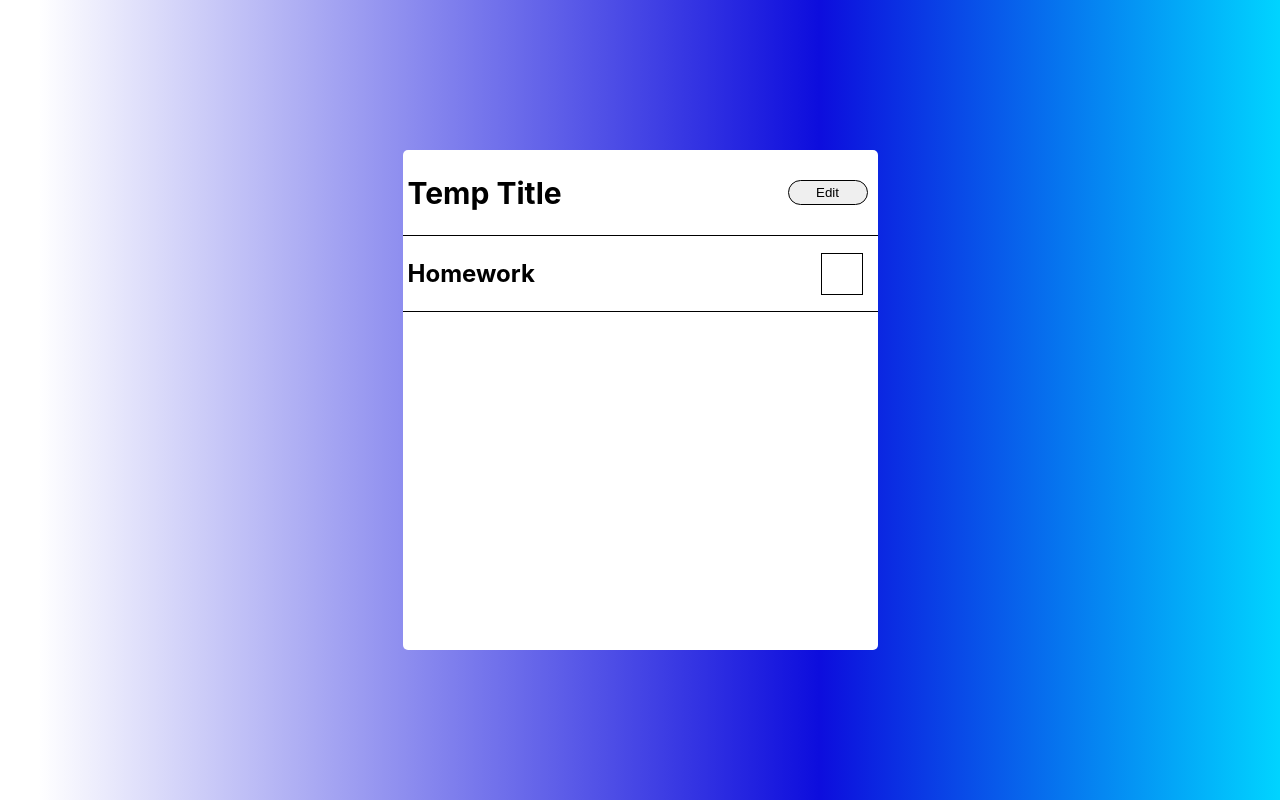
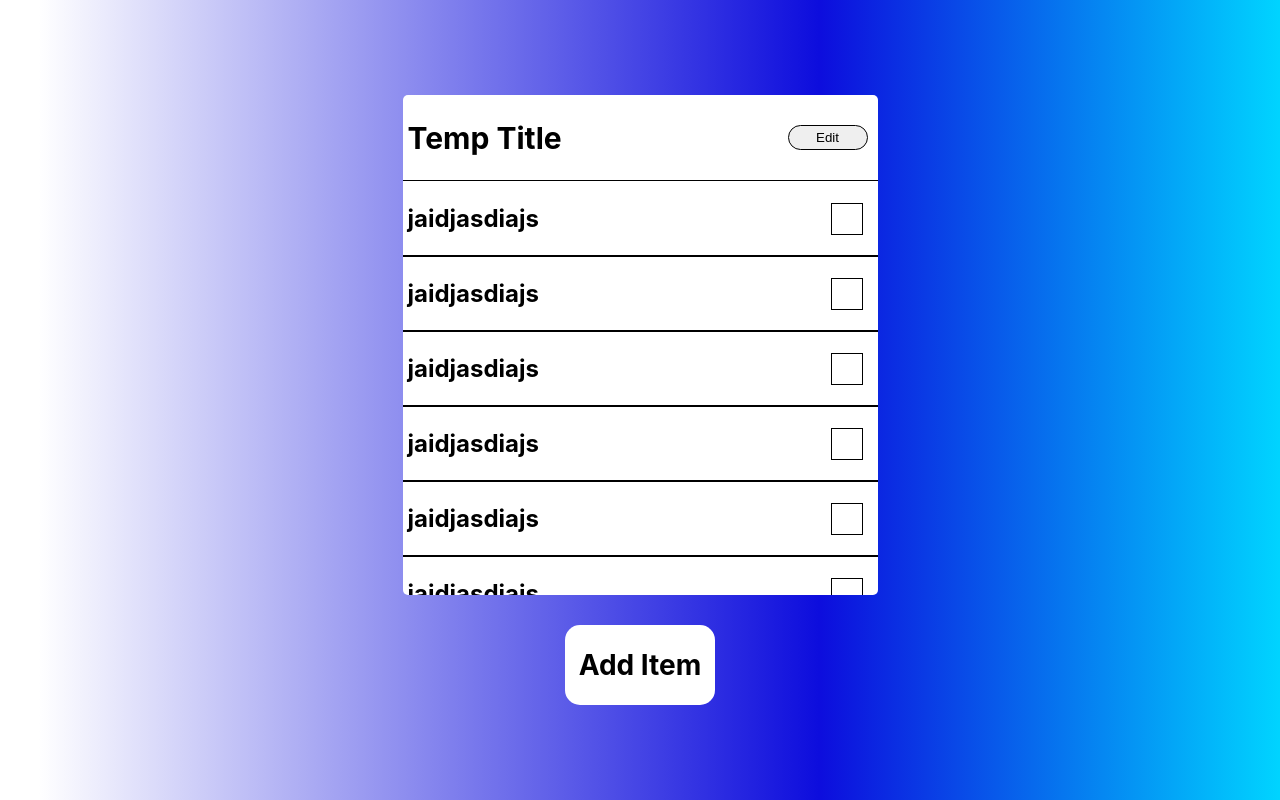
Before and after one commit to tanSiru/Todo-app, a React (Create React App) app in the folder todo-app/: page / in a window 1280 px wide. Built offline with nearby package versions, Linux system fonts and the light colour scheme.

Commit message:
Todolist component done + working on adding todoitems.

```diff
--- a/todo-app/src/App.tsx
+++ b/todo-app/src/App.tsx
@@ -1,10 +1,12 @@
 import './App.css';
+import AddItem from './components/AddItem/AddItem';
 import Todo from './components/Todo/Todo';
 
 function App() {
   return (
     <div className="app">
       <Todo/>
+      <AddItem/>
     </div>
   );
 }
--- /dev/null
+++ b/todo-app/src/components/AddItem/AddItem.styles.tsx
@@ -0,0 +1,20 @@
+import styled from 'styled-components';
+
+export const Wrapper = styled.div`
+    width:150px;
+    height:80px;
+    margin-top: 30px;
+`;
+
+export const Content = styled.div`
+    width:100%;
+    height:100%;
+    background-color: white;
+    font-weight: bold;
+    font-size: 28px;
+    display: flex;
+    flex-direction: column;
+    align-items: center;
+    justify-content: center;
+    border-radius: 15px;
+`;
--- /dev/null
+++ b/todo-app/src/components/AddItem/AddItem.tsx
@@ -0,0 +1,11 @@
+import { Content, Wrapper } from './AddItem.styles'
+
+export default function AddItem() {
+    return (
+    <Wrapper>
+        <Content>
+            Add Item
+        </Content>
+    </Wrapper>
+    )
+}
--- a/todo-app/src/components/Todo/Todo.tsx
+++ b/todo-app/src/components/Todo/Todo.tsx
@@ -1,5 +1,6 @@
 import Title from '../Title/Title'
 import TodoItem from '../TodoItem/TodoItem'
+import TodoList from '../TodoList/TodoList'
 import { Content, Wrapper } from './Todo.styles'
 
 export default function Todo() {
@@ -7,7 +8,7 @@ export default function Todo() {
     <Wrapper>
         <Content>
             <Title/>
-            <TodoItem/>
+            <TodoList/>
         </Content>
     </Wrapper>
   )
--- a/todo-app/src/components/TodoItem/TodoItem.styles.tsx
+++ b/todo-app/src/components/TodoItem/TodoItem.styles.tsx
@@ -3,7 +3,7 @@ import styled from 'styled-components';
 export const Wrapper = styled.div`
     width:100%;
     height: 75px;
-
+    flex-shrink: 0;
 `;
 
 export const Content = styled.div`
@@ -28,8 +28,8 @@ export const Text = styled.div`
 `;
 
 export const Check = styled.div`
-    width:40px;
-    height:40px;
+    width:30px;
+    height:30px;
     background-color: white;
     margin-left: auto;
     margin-right: 15px;
--- a/todo-app/src/components/TodoItem/TodoItem.tsx
+++ b/todo-app/src/components/TodoItem/TodoItem.tsx
@@ -2,7 +2,12 @@ import { useState } from 'react'
 import Modal from '../Modal/Modal';
 import { Check, Content, Item, List, Text, Wrapper } from './TodoItem.styles'
 
-export default function TodoItem() {
+type Props = {
+    task:string;
+    details:any;
+}
+
+export default function TodoItem({task,details}:Props) {
     const [isOpen,setIsOpen] = useState(false);
     const [isDone,setIsDone] = useState(false);
 
@@ -17,7 +22,7 @@ export default function TodoItem() {
     <Wrapper>
         <Content>
             <Text onClick={() => setIsOpen(true)}>
-                Homework
+                {task}
             </Text>
             <Check onClick={()=>setIsDone(!isDone)}>
                 {isDone && <div>X</div>}
@@ -25,39 +30,7 @@ export default function TodoItem() {
             <Modal open={isOpen} onClose={onClose}>
                 More details:
                 <List>
-                    <Item>
-                        sasdasdasdas
-                    </Item>
-                    <Item>
-                        sasdasdasdas
-                    </Item> <Item>
-                        sasdasdasdas
-                    </Item>
-                    <Item>
-                        sasdasdasdas
-                    </Item>
-                    <Item>
-                        sasdasdasdas
-                    </Item>
-                    <Item>
-                        sasdasdasdas
-                    </Item> <Item>
-                        sasdasdasdas
-                    </Item>
-                    <Item>
-                        sasdasdasdas
-                    </Item>
-                    <Item>
-                        sasdasdasdas
-                    </Item>
-                    <Item>
-                        sasdasdasdas
-                    </Item> <Item>
-                        sasdasdasdas
-                    </Item>
-                    <Item>
-                        sasdasdasdas
-                    </Item>
+                    {details.map((detail:any,index:any)=><Item key={index}>{detail}</Item>)}
                 </List>
             </Modal>
         </Content>
--- /dev/null
+++ b/todo-app/src/components/TodoList/TodoList.styles.tsx
@@ -0,0 +1,14 @@
+import styled from 'styled-components';
+
+export const Wrapper = styled.div`
+    width: 100%;
+    height:415px;
+`;
+
+export const Content = styled.div`
+    width:100%;
+    height:100%;
+    display:flex;
+    flex-direction: column;
+    overflow-y: auto;
+`;
--- /dev/null
+++ b/todo-app/src/components/TodoList/TodoList.tsx
@@ -0,0 +1,71 @@
+import TodoItem from '../TodoItem/TodoItem'
+import { Content, Wrapper } from './TodoList.styles'
+
+const data = [
+    {"task":"jaidjasdiajs",
+    "details":[
+        "ijpdjiasasdad",
+        "ijijdadasd",
+        "ijdasijsdasd"
+    ]
+    },
+    {"task":"jaidjasdiajs",
+    "details":[
+        "ijpdjiasasdad",
+        "ijijdadasd",
+        "ijdasijsdasd"
+    ]
+    },
+    {"task":"jaidjasdiajs",
+    "details":[
+        "ijpdjiasasdad",
+        "ijijdadasd",
+        "ijdasijsdasd"
+    ]
+    },
+    {"task":"jaidjasdiajs",
+    "details":[
+        "ijpdjiasasdad",
+        "ijijdadasd",
+        "ijdasijsdasd"
+    ]
+    },
+    {"task":"jaidjasdiajs",
+    "details":[
+        "ijpdjiasasdad",
+        "ijijdadasd",
+        "ijdasijsdasd"
+    ]
+    },
+    {"task":"jaidjasdiajs",
+    "details":[
+        "ijpdjiasasdad",
+        "ijijdadasd",
+        "ijdasijsdasd"
+    ]
+    },
+    {"task":"jaidjasdiajs",
+    "details":[
+        "ijpdjiasasdad",
+        "ijijdadasd",
+        "ijdasijsdasd"
+    ]
+    },
+    {"task":"jaidjasdiajs",
+    "details":[
+        "ijpdjiasasdad",
+        "ijijdadasd",
+        "ijdasijsdasd"
+    ]
+    },
+]
+
+export default function TodoList() {
+    return (
+    <Wrapper>
+        <Content>
+            {data.map((task,index:any)=><TodoItem key={index} task={task.task} details={task.details}/>)}
+        </Content>
+    </Wrapper>
+    )
+}
```
Also changed, not shown: todo-app/notes.txt (added).
